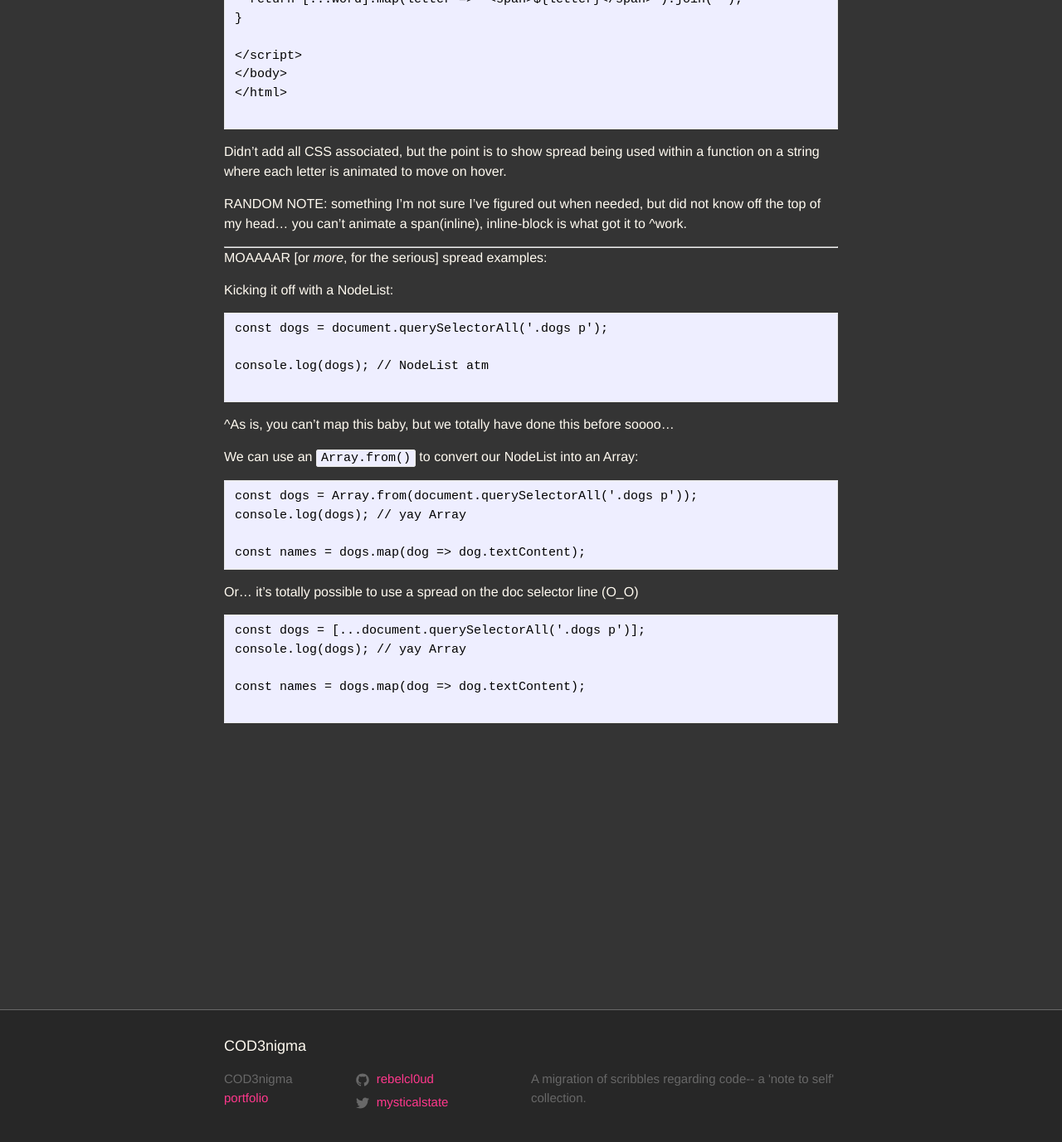
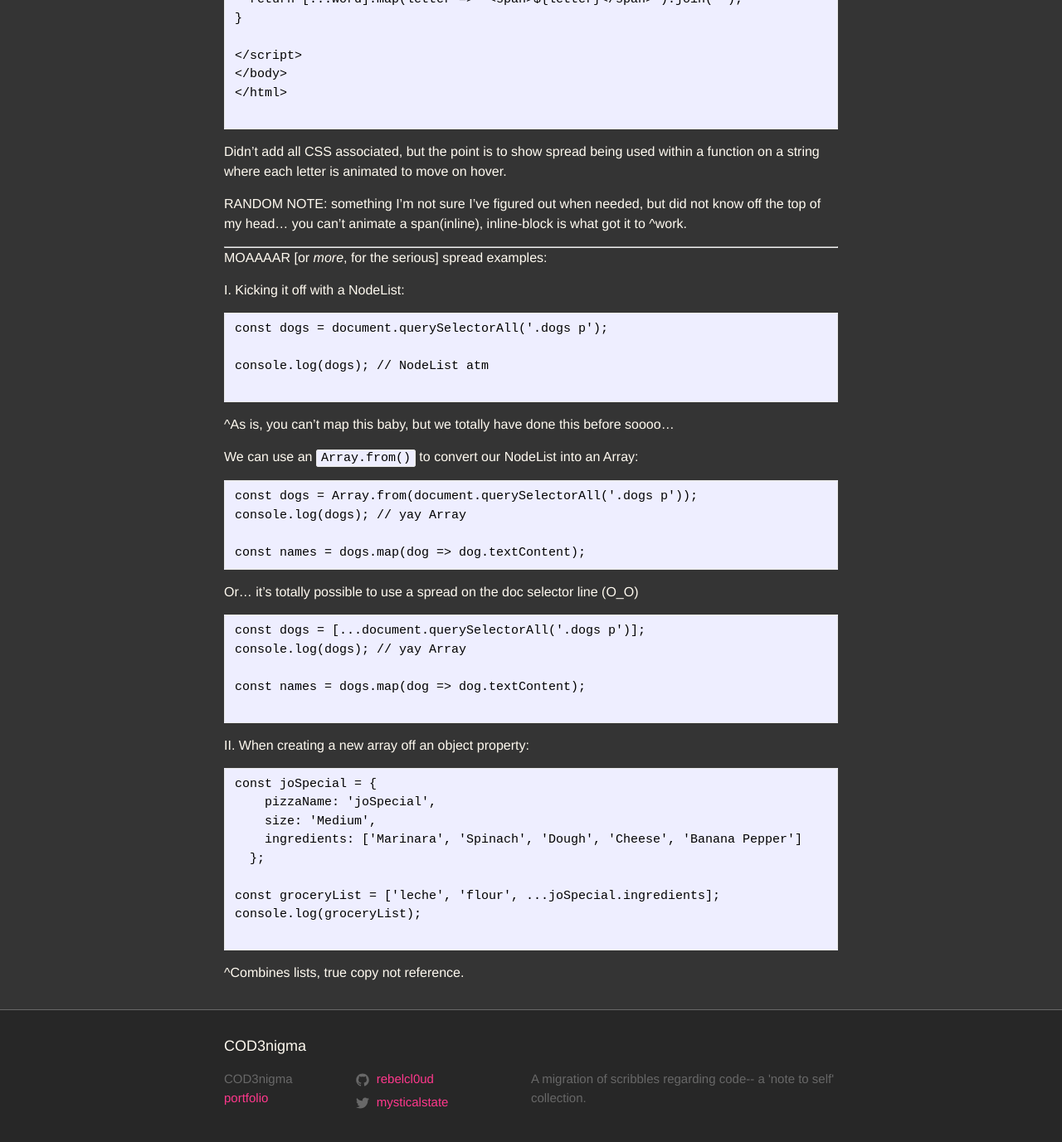
Before and after one commit to rebelcl0ud/blog, a Jekyll site: the page built from _posts/2018-04-02-[28]-es6-status-II.markdown, in a window 1280 px wide and 1400 px high, scrolled down 18086 px. Shown: the top 1377 px of the window at 83% size. Built offline with Jekyll 4.4.1, drawn with Linux system fonts in a browser that asks for light colours.

Commit message:
creating array off obj property using spread

````diff
--- a/_posts/2018-04-02-[28]-es6-status-II.markdown
+++ b/_posts/2018-04-02-[28]-es6-status-II.markdown
@@ -824,7 +824,7 @@ RANDOM NOTE: something I'm not sure I've figured out when needed, but did not kn
 
 MOAAAAR [or *more*, for the serious] spread examples:
 
-Kicking it off with a NodeList:
+I. Kicking it off with a NodeList:
 ```
 const dogs = document.querySelectorAll('.dogs p');
 
@@ -849,3 +849,17 @@ console.log(dogs); // yay Array
 const names = dogs.map(dog => dog.textContent);
 
 ```
+
+II. When creating a new array off an object property:
+```
+const joSpecial = {
+    pizzaName: 'joSpecial',
+    size: 'Medium',
+    ingredients: ['Marinara', 'Spinach', 'Dough', 'Cheese', 'Banana Pepper']
+  };
+
+const groceryList = ['leche', 'flour', ...joSpecial.ingredients];
+console.log(groceryList);
+
+```
+^Combines lists, true copy not reference.
````
